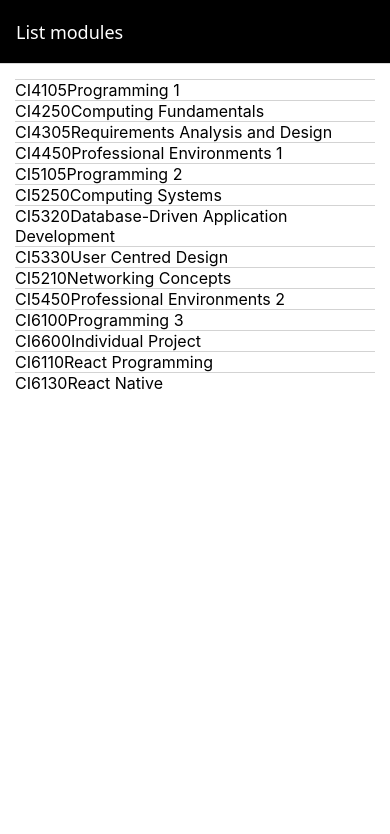
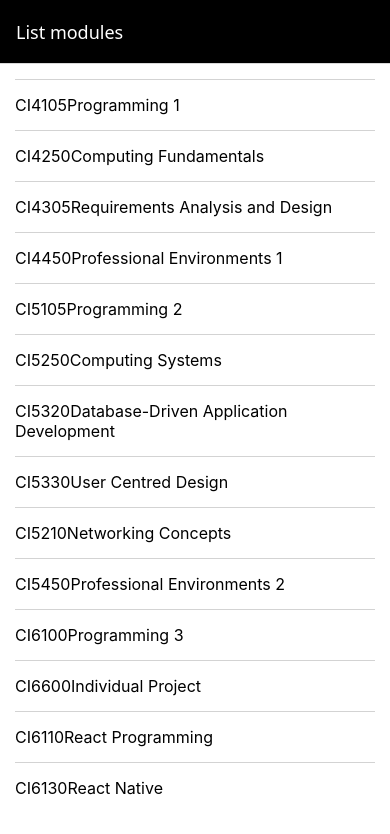
Before and after one commit to Jay-2809/crudler, a React Native app: screen /ModuleListScreen in a window 390 px wide. Shown: the top 834 px of the page. Built offline with nearby package versions, Linux system fonts and the light colour scheme.

Commit message:
updated modulelistscreen

```diff
--- a/src/components/screens/ModuleListScreen.js
+++ b/src/components/screens/ModuleListScreen.js
@@ -28,7 +28,7 @@ const ModuleListScreen = () => {
 const styles = StyleSheet.create({
   container: {},
   item: {
-    PaddingVertical: 15,
+    paddingVertical: 15,
     borderTopWidth: 1,
     borderColor: "lightgray",
   },
```
